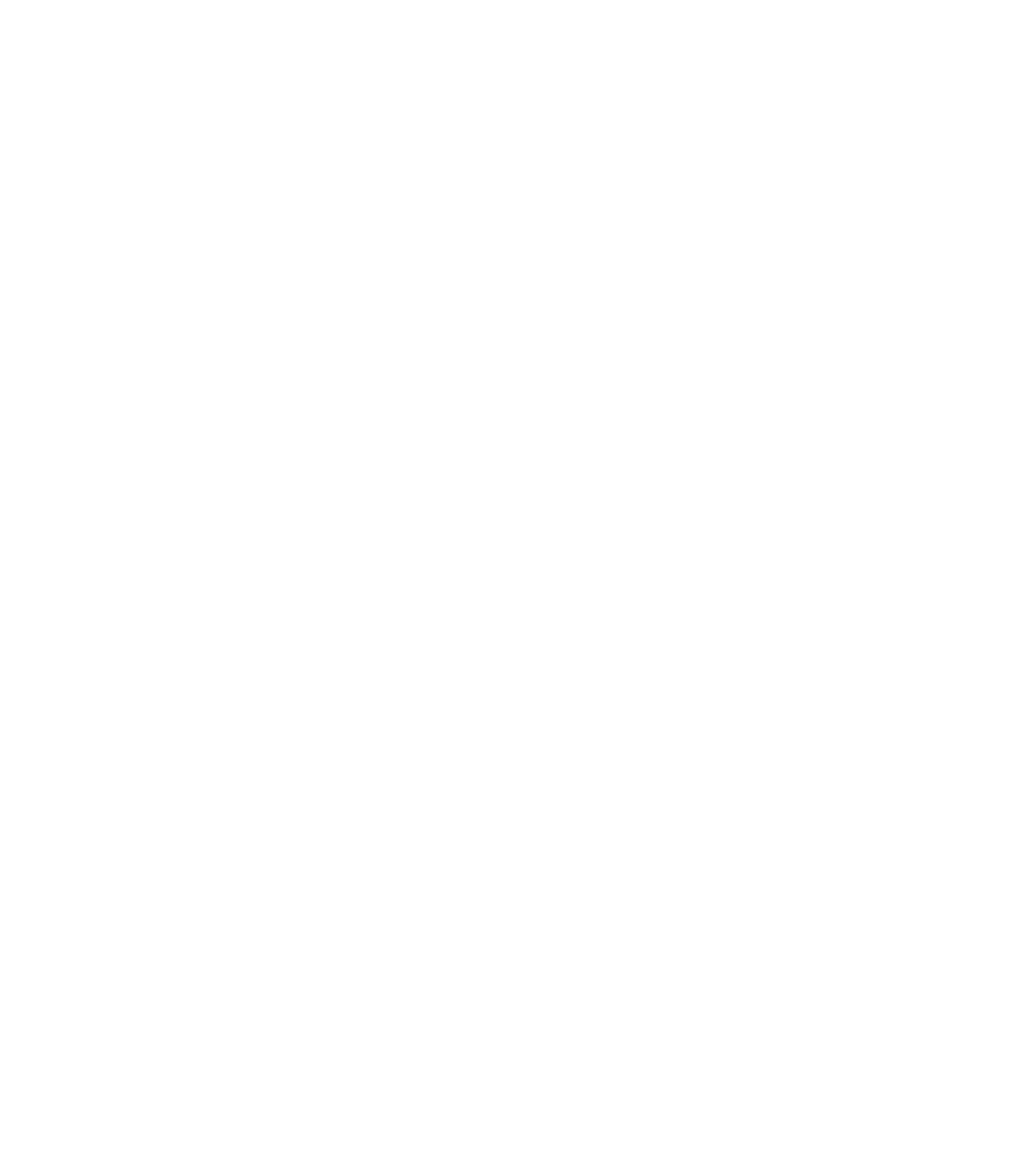
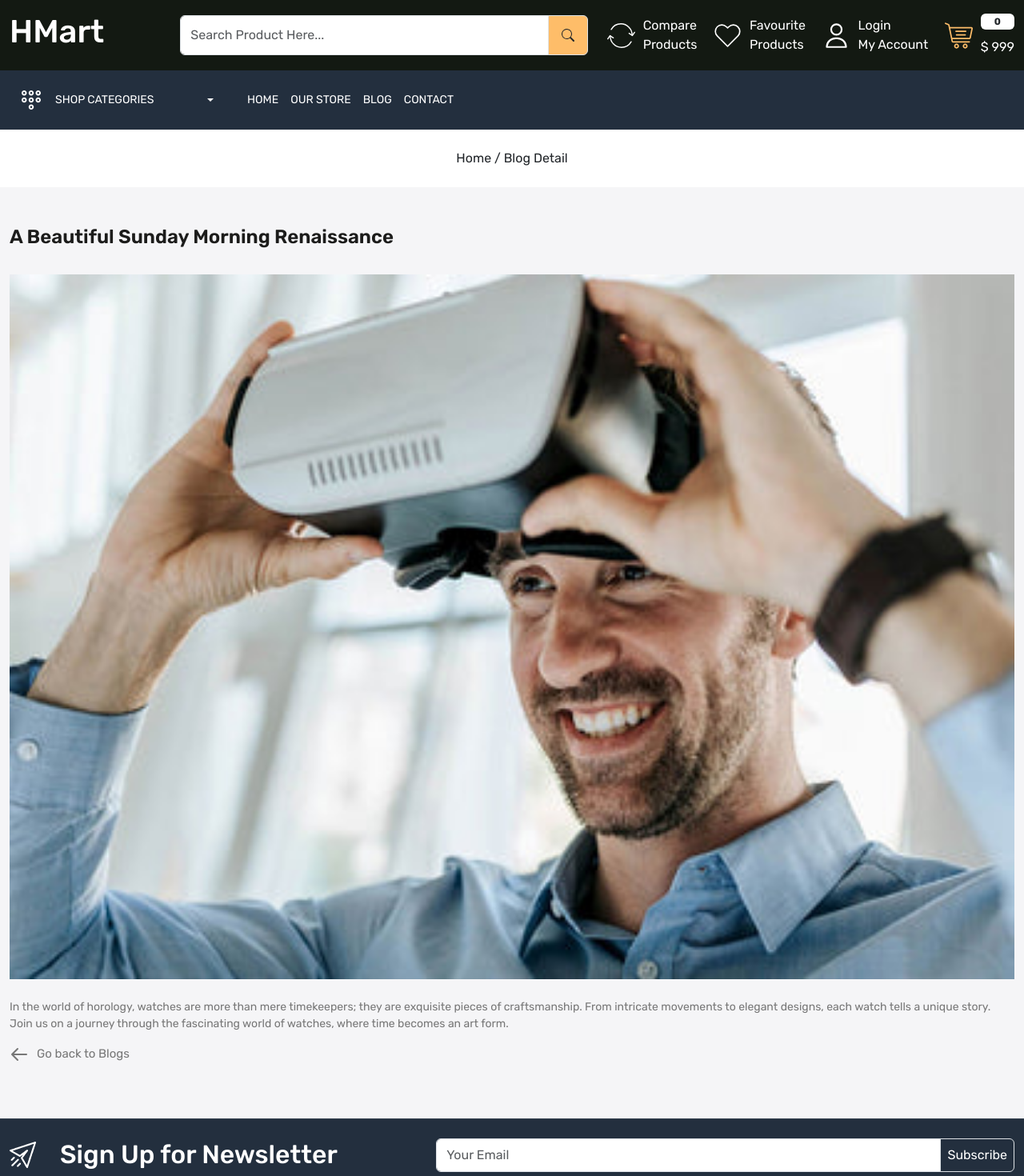
Before and after one commit to Rubie02/hmart_fe, a React (Create React App) app: page /blog/1 in a window 1280 px wide. Before the commit this address had no page. Shown: the top 1470 px of the page at 80% size. Before the commit the page ends 800 px from the top, so only its background shows below. Built offline with nearby package versions, Linux system fonts and the light colour scheme.

Commit message:
add blog details page

```diff
--- a/src/App.css
+++ b/src/App.css
@@ -305,6 +305,23 @@
   font-size: 13px;
   line-height: 22px;
   color: var(--color-777777);
+}
+
+.blog-details-card h3 {
+  font-size: 24px;
+  font-weight: 600;
+  color: var(--color-1c1c1b);
+}
+
+.blog-details-card p {
+  color: var(--color-777777);
+  font-size: 14px;
+}
+
+.blog-details-card a {
+  font-size: 15px;
+  color: var(--color-777777);
+  margin-bottom: 20px;
 }
 
 /* Product Card */
--- a/src/App.js
+++ b/src/App.js
@@ -11,6 +11,8 @@
 import Login from './pages/Login';
 import SignUp from './pages/SignUp';
 import ForgotPassword from './pages/ForgotPassword';
+import ResetPassword from './pages/ResetPassword';
+import BlogDetail from './pages/BlogDetail';
 
 function App() {
   return (
@@ -23,11 +25,13 @@
             <Route path='contact' element={<Contact />}/>
             <Route path='store' element={<OurStore />}/>
             <Route path='blog' element={<Blog />}/>
+            <Route path='blog/:id' element={<BlogDetail />}/>
             <Route path='compare-product' element={<CompareProduct />}/>
             <Route path='wishlist' element={<WishList />}/>
             <Route path='login' element={<Login />}/>
             <Route path='signup' element={<SignUp />}/>
             <Route path='forgot-password' element={<ForgotPassword />}/>
+            <Route path='reset-password' element={<ResetPassword />}/>
           </Route>
         </Routes>
       </BrowserRouter>
--- a/src/components/BlogCard.js
+++ b/src/components/BlogCard.js
@@ -10,7 +10,7 @@
           <p className='date'>10 Dec, 2023</p>
           <h5 className='title'>A beautiful sunday morning renaissance</h5>
           <p className='desc'>It's a beautiful day with sunlight and breeze. I'm so excited with that new tech. It's so good.</p>
-          <Link to='/' className='blog-button'>Read More</Link>
+          <Link to='/blog/:id' className='blog-button'>Read More</Link>
         </div>
       </div>
   )
--- /dev/null
+++ b/src/pages/BlogDetail.js
@@ -0,0 +1,34 @@
+import BreadCrumb from '../components/BreadCrumb'
+import Meta from '../components/Meta'
+// import BlogCard from '../components/BlogCard'
+import { HiOutlineArrowLeft } from "react-icons/hi"
+import { Link } from 'react-router-dom'
+
+const BlogDetail = () => {
+  return (
+    <>
+      <Meta title={"HMart | Blog Detail"}/>
+      <BreadCrumb title='Blog Detail'/>
+      <div className='blog-wrapper home-wrapper-2 py-5'>
+        <div className='container-xxl'>
+            <div className='row'>
+                <div className='col-12'>
+                    <div className='blog-details-card'>
+                        <h3 className='title'>
+                            A Beautiful Sunday Morning Renaissance
+                        </h3>
+                        <img className='img-fluid w-100 my-4' src='/images/blog-1.jpg' alt='blog' />
+                        <p>In the world of horology, watches are more than mere timekeepers; they are exquisite pieces of craftsmanship. From intricate movements to elegant designs, each watch tells a unique story. Join us on a journey through the fascinating world of watches, where time becomes an art form.</p>
+                        <Link to="/blog" className='d-flex align-items-center gap-10'>
+                            <HiOutlineArrowLeft className='fs-4' /> Go back to Blogs
+                        </Link>
+                    </div>
+                </div>
+            </div>
+        </div>
+      </div>
+    </>
+  )
+}
+
+export default BlogDetail
--- /dev/null
+++ b/src/pages/ResetPassword.js
@@ -0,0 +1,41 @@
+import BreadCrumb from '../components/BreadCrumb'
+import Meta from '../components/Meta'
+import { Link } from 'react-router-dom'
+
+const ResetPassword = () => {
+  return (
+    <>
+      <Meta title={"HMart | Reset Password"}/>
+      <BreadCrumb title='Reset Password'/>
+      <div className='login-wrapper home-wrapper-2 py-5'>
+        <div className='container-xxl'>
+        <div className='row'>
+            <div className='col-12'>
+                <div className='auth-card'>
+                    <h3 className='text-center mb-3'>Reset your Password</h3>
+                    <form action='' className='d-flex flex-column gap-15' >
+                        <div className='mt-1'>
+                            <input type='password' name='password' placeholder='Password' className='form-control' />
+                        </div>
+                        <div className='mt-1'>
+                            <input type='password' name='password' placeholder='Confirm Password' className='form-control' />
+                        </div>
+                        <div>
+                            <Link to='/login'>Already have an account?</Link>
+                            <div className='mt-3 d-flex justify-content-center gap-15 align-items-center'>
+                                <button className='submit-button border-0'>
+                                    Submit
+                                </button>
+                            </div>
+                        </div>
+                    </form>
+                </div>
+            </div>
+        </div>
+        </div>
+      </div>
+    </>
+  )
+}
+
+export default ResetPassword
```
Also changed, not shown: src/pages/PrivacyPolicy.js (added, +11 -0 lines), src/pages/RefundPolicy.js (added, +11 -0 lines), src/pages/ShippingPolicy.js (added, +11 -0 lines), src/pages/TermsAndConditions.js (added, +11 -0 lines).
